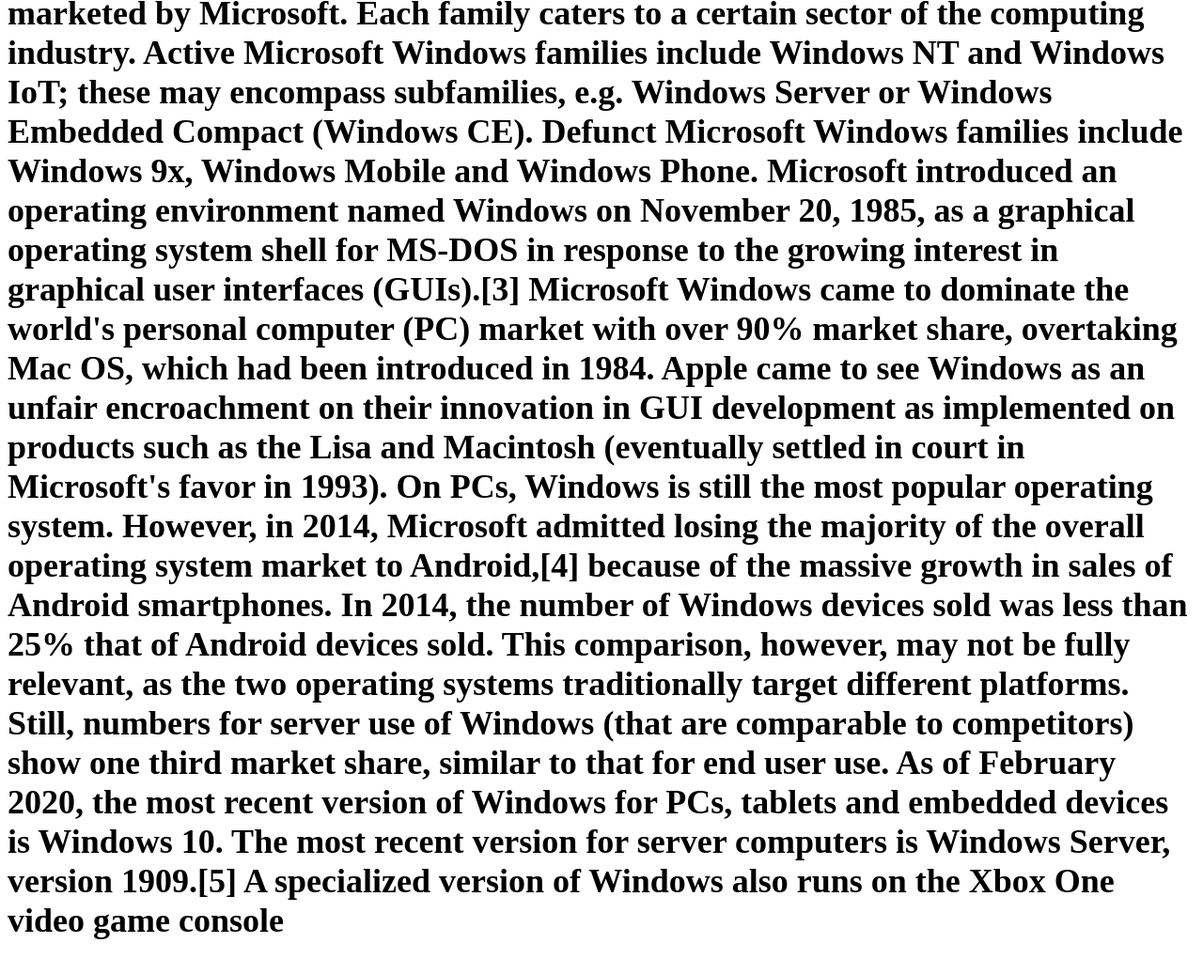
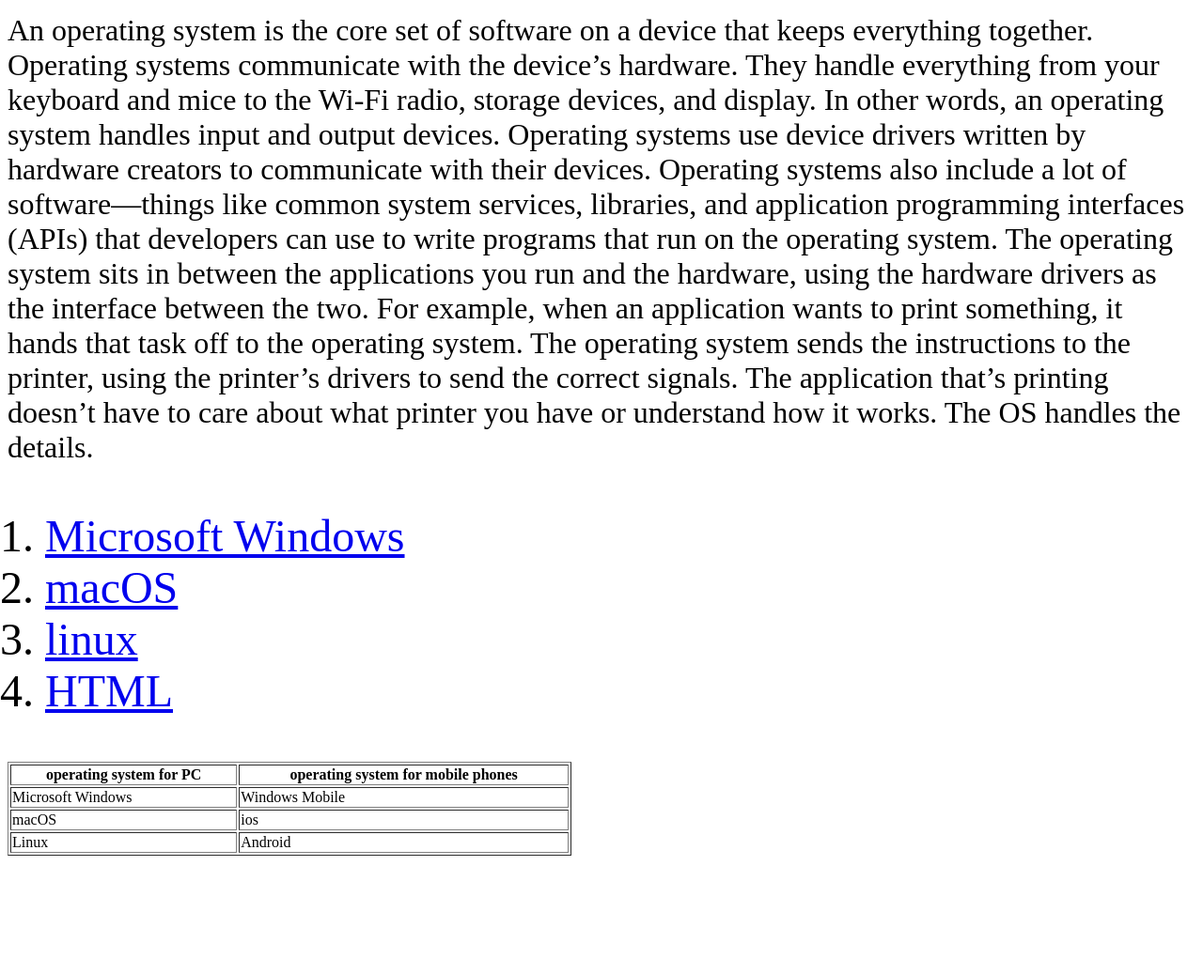
Before and after one commit to ashraf332/ece001, a plain HTML site: page Microsoft Windows.html in a window 1280 px wide. Shown: the part 432-1469 px from the top of the page at 94% size. After the commit the page ends 1351 px from the top, so only its background shows below. Drawn offline with Linux system fonts and the light colour scheme.

Commit message:
Update Microsoft Windows.html

```diff
--- a/Microsoft Windows.html
+++ b/Microsoft Windows.html
@@ -1,16 +1,48 @@
 <html>
-<head><title>Microsoft Windows</title>
+<head><title>operating system</title>
 <body>
-<h1><img src="https://i.4meahc.com/img/windows/8/microsoft-windows-81-update.jpg" length="300" width="300" > </h1>
-<font size="5">
-<h2>Microsoft Windows</</h2>
+<font size="6">
+<h1><img src="https://www.howtogeek.com/thumbcache/2/200/8b2cb8c7c5fc73604d66fd5f0c38be7a/wp-content/uploads/2018/08/img_5b68e80f77e33.png" length="500" width="400" > </h1>
+<h2>operating system (OS)</h2>
 
-<p>
-Microsoft Windows, commonly referred to as Windows, is a group of several proprietary graphical operating system families, all of which are developed and marketed by Microsoft. Each family caters to a certain sector of the computing industry. Active Microsoft Windows families include Windows NT and Windows IoT; these may encompass subfamilies, e.g. Windows Server or Windows Embedded Compact (Windows CE). Defunct Microsoft Windows families include Windows 9x, Windows Mobile and Windows Phone.
+<p>An operating system is the core set of software on a device that keeps everything together. Operating systems communicate with the device’s hardware. They handle everything from your keyboard and mice to the Wi-Fi radio, storage devices, and display. In other words, an operating system handles input and output devices. Operating systems use device drivers written by hardware creators to communicate with their devices.
 
-Microsoft introduced an operating environment named Windows on November 20, 1985, as a graphical operating system shell for MS-DOS in response to the growing interest in graphical user interfaces (GUIs).[3] Microsoft Windows came to dominate the world's personal computer (PC) market with over 90% market share, overtaking Mac OS, which had been introduced in 1984. Apple came to see Windows as an unfair encroachment on their innovation in GUI development as implemented on products such as the Lisa and Macintosh (eventually settled in court in Microsoft's favor in 1993). On PCs, Windows is still the most popular operating system. However, in 2014, Microsoft admitted losing the majority of the overall operating system market to Android,[4] because of the massive growth in sales of Android smartphones. In 2014, the number of Windows devices sold was less than 25% that of Android devices sold. This comparison, however, may not be fully relevant, as the two operating systems traditionally target different platforms. Still, numbers for server use of Windows (that are comparable to competitors) show one third market share, similar to that for end user use.
+Operating systems also include a lot of software—things like common system services, libraries, and application programming interfaces (APIs) that developers can use to write programs that run on the operating system.
 
-As of February 2020, the most recent version of Windows for PCs, tablets and embedded devices is Windows 10. The most recent version for server computers is Windows Server, version 1909.[5] A specialized version of Windows also runs on the Xbox One video game console</p>
-<font>
+The operating system sits in between the applications you run and the hardware, using the hardware drivers as the interface between the two. For example, when an application wants to print something, it hands that task off to the operating system. The operating system sends the instructions to the printer, using the printer’s drivers to send the correct signals. The application that’s printing doesn’t have to care about what printer you have or understand how it works. The OS handles the details.
+
+</p>
+</font>
+<font size="7">
+<nav>
+<ol>
+<li><a href=" Microsoft Windows.html"> Microsoft Windows</a></li>
+<li><a href="macOS.html">macOS</li>
+<li><a href="linx.html">linux</a></li>
+<li><a href="android.html">HTML</a></li>
+</ol>
+</font>
+
+<table border="1" width="600" length="600"  >
+<tr>
+<th>operating system for PC</td>
+<th>operating system for mobile phones</td>
+</tr>
+<tr>
+<td>Microsoft Windows </td>
+<td>Windows Mobile</td>
+</tr>
+<tr>
+<td> macOS</td>
+<td> ios </td>
+</tr>
+<tr>
+<td> Linux</td>
+<td> Android</td>
+</tr>
+
+
+</table>
 </body>
+</head>
 </html>
```
